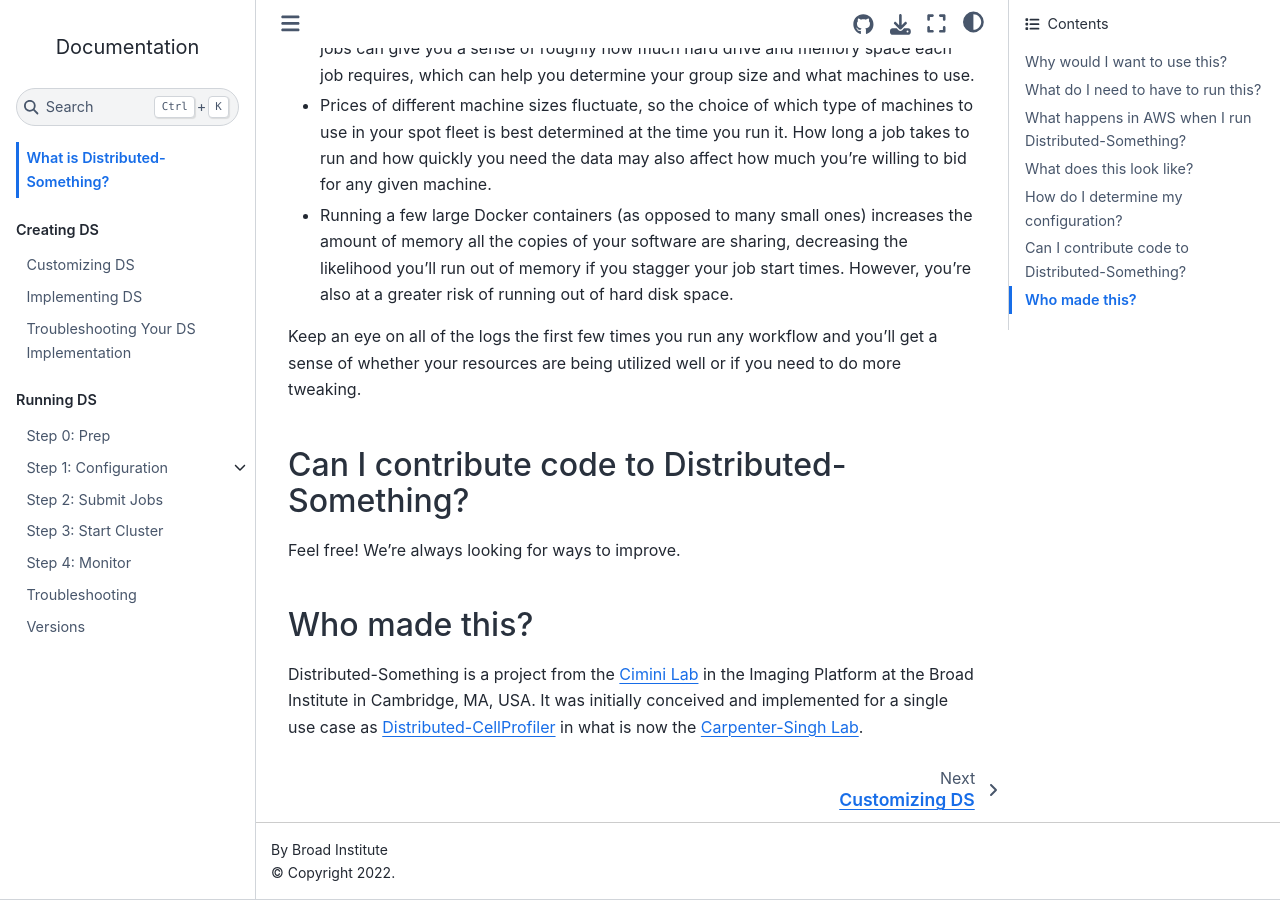
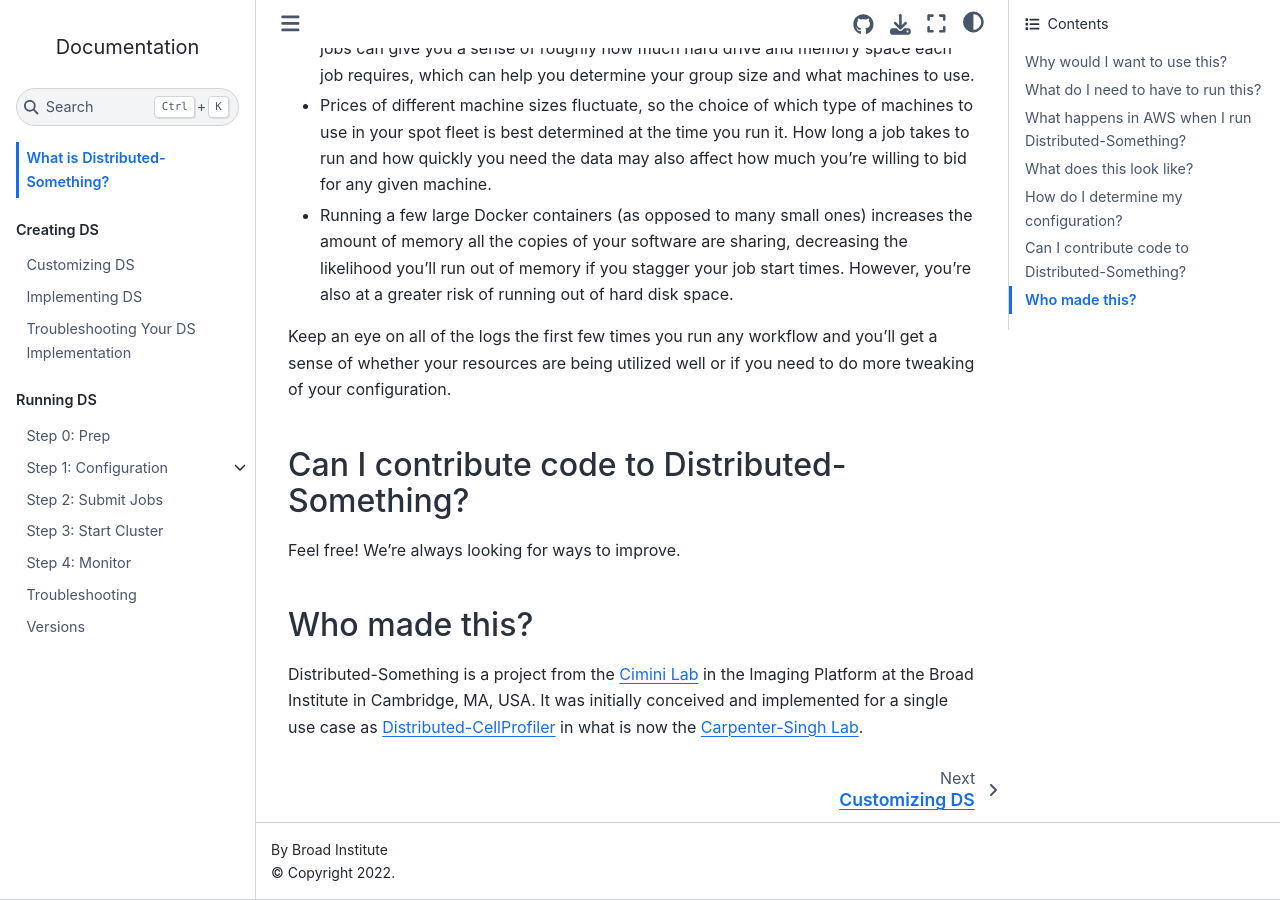
Before and after one commit to DistributedScience/Distributed-Something, a Jupyter Book: the page built from documentation/DS-documentation/overview.md, in a window 1280 px wide and 900 px high, scrolled down 3088 px. Built offline with Jupyter Book 1.0.4 settings and Sphinx 7.4.7 and the Sphinx Book theme 1.1.4, drawn with Linux system fonts in a browser that asks for light colours.

Commit message:
make a change any change

```diff
--- a/documentation/DS-documentation/overview.md
+++ b/documentation/DS-documentation/overview.md
@@ -81,7 +81,7 @@
 * Running a few large Docker containers (as opposed to many small ones) increases the amount of memory all the copies of your software are sharing, decreasing the likelihood you'll run out of memory if you stagger your job start times.
 However, you're also at a greater risk of running out of hard disk space.
 
-Keep an eye on all of the logs the first few times you run any workflow and you'll get a sense of whether your resources are being utilized well or if you need to do more tweaking.
+Keep an eye on all of the logs the first few times you run any workflow and you'll get a sense of whether your resources are being utilized well or if you need to do more tweaking of your configuration.
 
 ## Can I contribute code to Distributed-Something?
 
```
